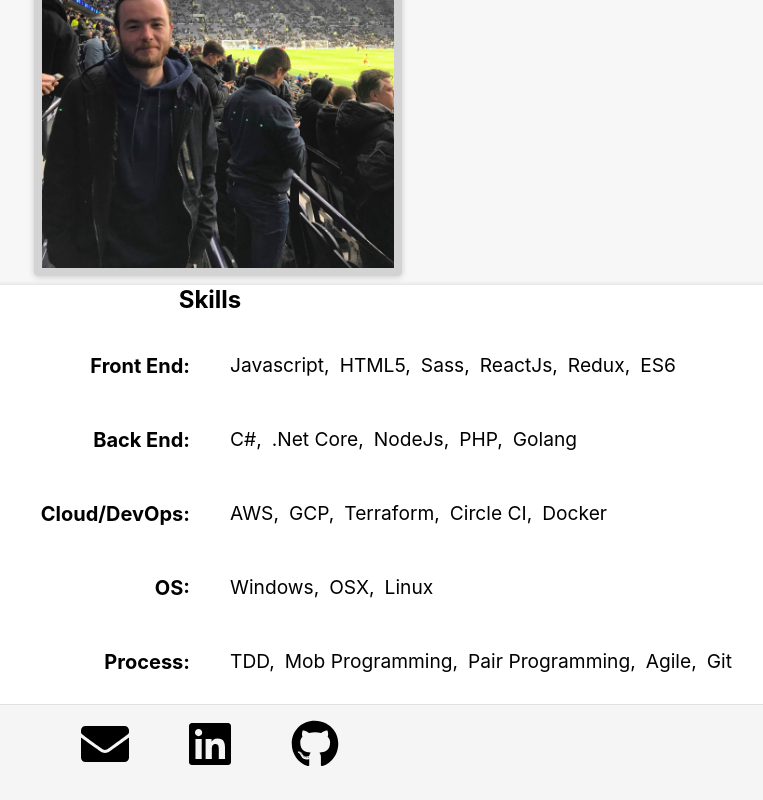
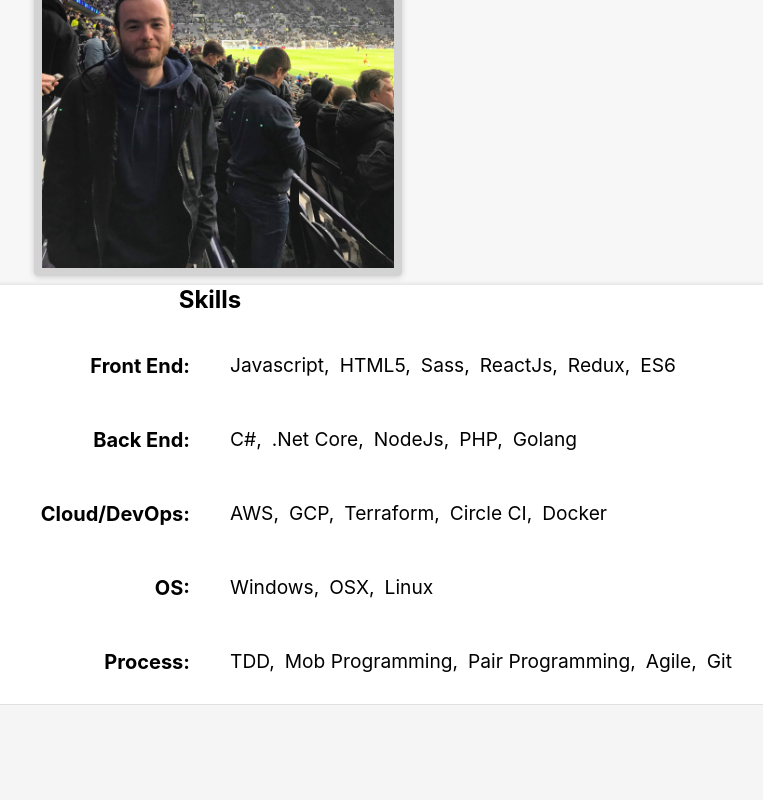
Before and after one commit to AntCrick/AntSite, a React (Create React App) app: page / in a window 1280 px wide. Shown: the part 1094-1894 px from the top of the page, without its empty margins (430-1193 px from the left). Built offline with nearby package versions, Linux system fonts and the light colour scheme.

Commit message:
fix: remove contact details

```diff
--- a/src/components/contact-me.jsx
+++ b/src/components/contact-me.jsx
@@ -22,21 +22,7 @@ const OptionContainer = styled.div`
 `;
 
 const options = [
-  {
-    type: 'Email',
-    link: 'mailto:anthonycrick1@gmail.com',
-    icon: 'envelope'
-  },
-  {
-    type: 'LinkedIn',
-    link: 'https://www.linkedin.com/in/anthony-crick-a1694076/',
-    icon: ["fab", "linkedin"]
-  },
-  {
-    type: 'Github',
-    link: 'https://www.github.com/AntCrick',
-    icon: ["fab", "github"]
-  },
+  {}
 ];
 
 const ContactMe = ({ id }) => {
```
